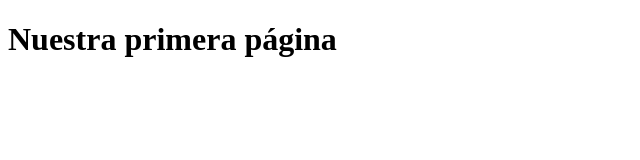
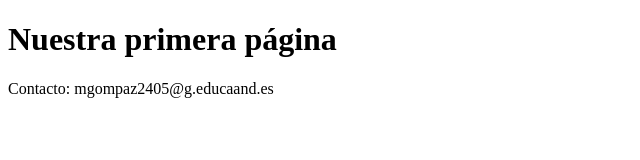
Before and after one commit to mgompaz2405/taller-2-git, a plain HTML site: page index.html in a window 1280 px wide. Shown: the whole page, without its empty margins (0-640 px from the left). Drawn offline with Linux system fonts and the light colour scheme.

Commit message:
feat: añadir contacto

```diff
--- a/index.html
+++ b/index.html
@@ -6,5 +6,6 @@
 </head>
 <body>
 <h1>Nuestra primera página</h1>
+<p>Contacto: mgompaz2405@g.educaand.es</p>
 </body>
 </html>
```
